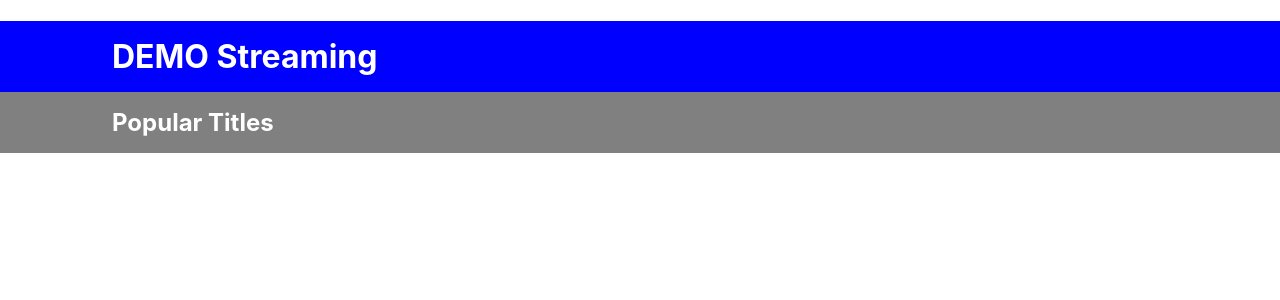
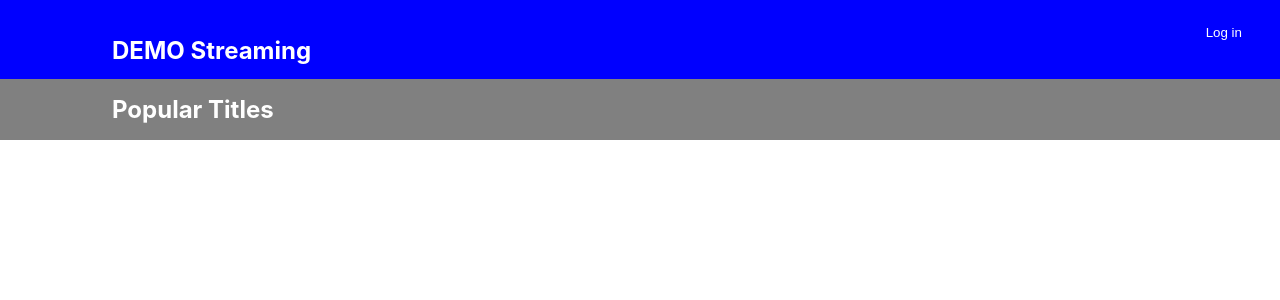
Before and after one commit to hayleyw7/demo-streaming, a React (Create React App) app: page / in a window 1280 px wide. Shown: the top 300 px of the page. Built offline with nearby package versions, Linux system fonts and the light colour scheme.

Commit message:
Add Log in btn

```diff
--- a/src/components/Header/Header.css
+++ b/src/components/Header/Header.css
@@ -1,7 +1,19 @@
-h1 {
+.top-bar {
   background-color: blue;
   color: white;
   padding: 1rem 1rem 1rem 7rem;
+  display: flex;
+  flex-wrap: wrap;
+  flex-direction: row;
+}
+
+.log-in-btn {
+  height: 2rem;
+  position: fixed;
+  right: 2rem;
+  background-color: blue;
+  border: 0;
+  color: white;
 }
 
 h2 {
--- a/src/components/Header/Header.js
+++ b/src/components/Header/Header.js
@@ -5,8 +5,25 @@ const Header = () => {
 
   return (
     <div className='header'>
-      <h1>DEMO Streaming</h1>
-      <h2>Popular Titles</h2>
+
+      <section className='top-bar'>
+
+        <h1>DEMO Streaming</h1>
+
+        <button
+          className='log-in-btn'
+          alt='Log in Button'
+          onClick={event => this.handleClick(event)}
+        >
+          Log in
+        </button>
+
+        </section>
+
+        <section className='bottom-bar'>
+          <h2>Popular Titles</h2>
+        </section>
+
     </div>
   )
 }
```
